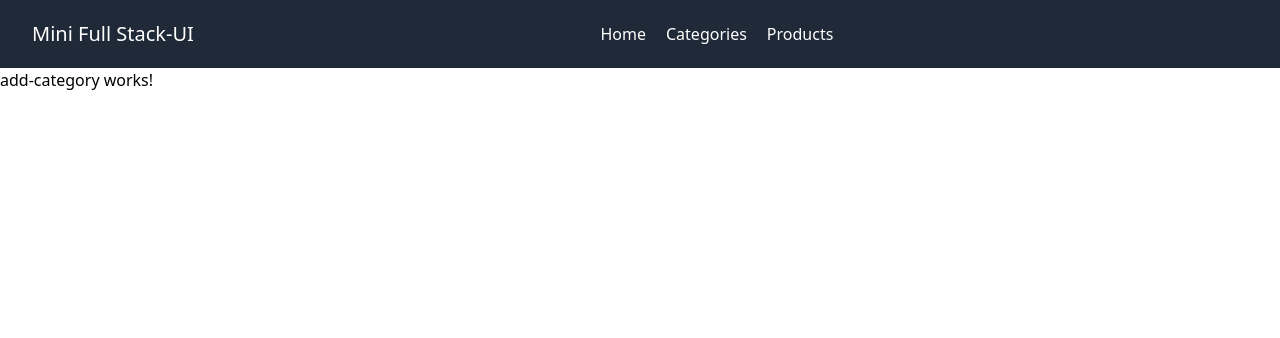
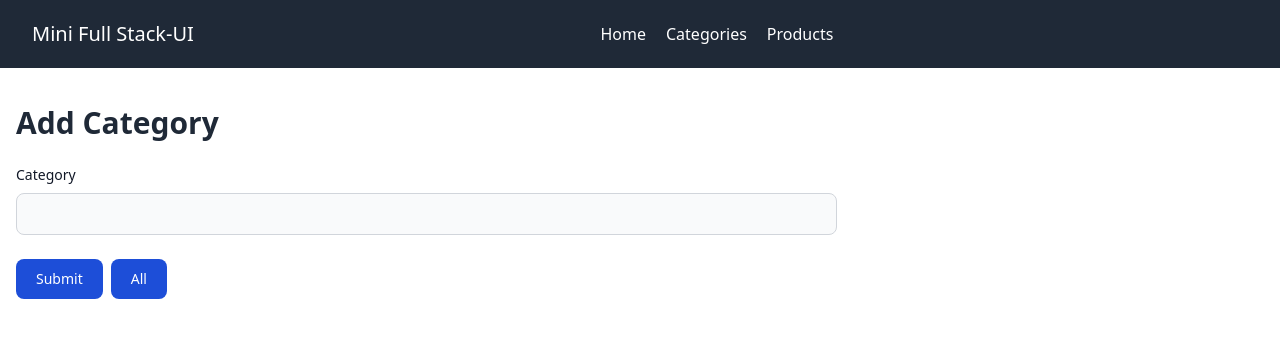
Before and after one commit to Motjiang/Product_UI, an Angular app in the folder minifullstackui/: page /add-category in a window 1280 px wide. Shown: the top 338 px of the page. Built offline with nearby package versions, Linux system fonts and the light colour scheme.

Commit message:
The category CRUD is working

```diff
--- a/minifullstackui/src/app/categoryservices/caegory.service.ts
+++ b/minifullstackui/src/app/categoryservices/caegory.service.ts
@@ -9,24 +9,24 @@ import { Status } from '../models/status';
 })
 export class CaegoryService {
 
-  private baseUrl=environment.baseUrl+'/category';
+  private baseUrl=environment.baseUrl+'/categories';
   constructor(private http:HttpClient) {
 
    }
 
    addUpdate(category:Category){
-    return this.http.post<Status>(this.baseUrl+'/addupdate',category);
+    return this.http.post<Status>(this.baseUrl,category);
    }
 
    getById(id:number){
-    return this.http.get<Category>(this.baseUrl+'/getbyid/'+id);
+    return this.http.get<Category>(this.baseUrl+'/'+id);
    }
 
    getAll(){
-    return this.http.get<Category[]>(this.baseUrl+'/getall');
+    return this.http.get<Category[]>(this.baseUrl);
    }
 
    delete(id:number){
-    return this.http.delete<Status>(this.baseUrl+'/delete/'+id);
+    return this.http.delete<Status>(this.baseUrl+'/'+id);
    }
 }
--- a/minifullstackui/src/app/components/add-category/add-category.component.html
+++ b/minifullstackui/src/app/components/add-category/add-category.component.html
@@ -1 +1,19 @@
-<p>add-category works!</p>
+<div class="container w-2/3 w-1/2 px-4 py-4 overflow-x-auto mt-4">
+    <h2 class="text-3xl font-semibold leading-normal mt-0 mb-5 text-gray-800" >Add Category</h2>
+      <form [formGroup]="frm" (ngSubmit)="onPost()">
+        <div class="mb-6">
+          <label for="name" class="block mb-2 text-sm font-medium text-gray-900 dark:text-white">Category</label>
+          <input type="hidden" formControlName="id">
+          <input type="text" formControlName="name" class="bg-gray-50 border border-gray-300 text-gray-900 text-sm rounded-lg focus:ring-blue-500 focus:border-blue-500 block w-full p-2.5 dark:bg-gray-700 dark:border-gray-600 dark:placeholder-gray-400 dark:text-white dark:focus:ring-blue-500 dark:focus:border-blue-500">
+
+          <p *ngIf="f['name'].invalid && (f['name'].dirty ||f['name'].touched )" class="mt-2 text-sm text-red-600 dark:text-red-500">Please fill this field</p>
+
+        </div>
+
+        <div *ngIf="status" class="mb-6">
+          {{status.message}}
+        </div>
+        <button type="submit" [disabled]="frm.invalid" class="text-white bg-blue-700 hover:bg-blue-800 focus:ring-4 focus:outline-none focus:ring-blue-300 font-medium rounded-lg text-sm w-full sm:w-auto px-5 py-2.5 text-center dark:bg-blue-600 dark:hover:bg-blue-700 dark:focus:ring-blue-800">Submit</button>
+        <button type="button" routerLink="/list-categories" class="text-white ml-2 bg-blue-700 hover:bg-blue-800 focus:ring-4 focus:outline-none focus:ring-blue-300 font-medium rounded-lg text-sm w-full sm:w-auto px-5 py-2.5 text-center dark:bg-blue-600 dark:hover:bg-blue-700 dark:focus:ring-blue-800">All</button>
+      </form>
+    </div>
--- a/minifullstackui/src/app/components/add-category/add-category.component.ts
+++ b/minifullstackui/src/app/components/add-category/add-category.component.ts
@@ -1,10 +1,57 @@
-import { Component } from '@angular/core';
+import { Component, OnInit } from '@angular/core';
+import { FormBuilder, FormGroup, Validators } from '@angular/forms';
+import { ActivatedRoute } from '@angular/router';
+import { CaegoryService } from 'src/app/categoryservices/caegory.service';
+import { Status } from 'src/app/models/status';
 
 @Component({
   selector: 'app-add-category',
   templateUrl: './add-category.component.html',
   styleUrls: ['./add-category.component.css']
 })
-export class AddCategoryComponent {
+export class AddCategoryComponent implements OnInit{
 
+
+  frm!:FormGroup;
+  status!:Status;
+  get f(){
+    return this.frm.controls; //will be used in validation
+  }
+
+  onPost(){
+    this.status={statusCode:0,message:'wait..'};
+    this.categoryService.addUpdate(this.frm.value).subscribe({
+      next:(res)=>{
+        this.status=res;
+        if(this.status.statusCode==1){
+          this.frm.reset();
+        }
+      },
+      error:(err)=>{
+        console.log(err);
+      }
+    })
+  }
+  constructor(private fb:FormBuilder,private categoryService:CaegoryService,route:ActivatedRoute ) {
+    const id= route.snapshot.params['id'];
+    if(id){
+      categoryService.getById(id).subscribe(
+        {
+          next:(res)=>{
+            this.frm.patchValue(res);
+          },
+          error:(err)=>{
+            console.log(err);
+          }
+        }
+      );
+    }
+  }
+
+  ngOnInit(): void {
+    this.frm= this.fb.group({
+      'id':[0],
+      'name':['',Validators.required]
+    })
+  }
 }
```
